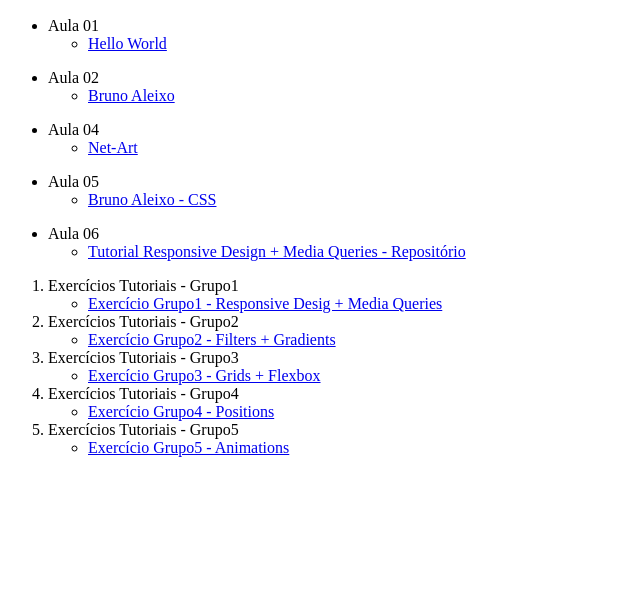
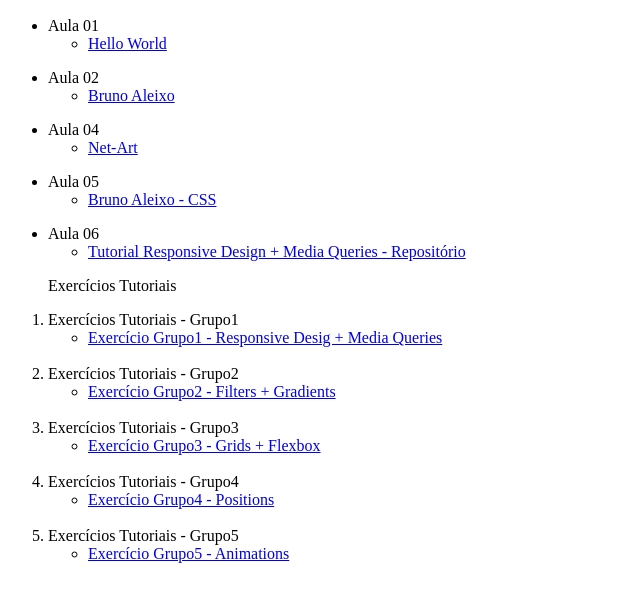
Before and after one commit to LeonorRaimundo/Entregas, a plain HTML site: page index.html in a window 1280 px wide. Shown: the part 96-698 px from the top of the page, without its empty margins (0-640 px from the left). Drawn offline with Linux system fonts and the light colour scheme.

Commit message:
Update index.html

```diff
--- a/index.html
+++ b/index.html
@@ -48,31 +48,38 @@
 </ul>
 
 
+<ul>Exercícios Tutoriais </ul>
 <ol>
 <li>Exercícios Tutoriais - Grupo1</li>
         <ul>
 	<li><a href="https://leonorraimundo.github.io/ExercicioTutorial-Grupo1/">Exercício Grupo1 - Responsive Desig + Media Queries</a></li>
 	</ul>
+	<br>
 
 <li>Exercícios Tutoriais - Grupo2</li>
 <ul>
 	<li><a href="https://leonorraimundo.github.io/ExercicioTutorial-Grupo2/">Exercício Grupo2 - Filters + Gradients</a></li>
 </ul>
+	<br>
 
 <li>Exercícios Tutoriais - Grupo3</li>
 <ul>
 	<li><a href="https://leonorraimundo.github.io/ExercicioTutorial-Grupo3/">Exercício Grupo3 - Grids + Flexbox</a></li>
 </ul>
+	<br>
 
 <li>Exercícios Tutoriais - Grupo4</li>
 <ul>
 	<li><a href="https://leonorraimundo.github.io/ExercicioTutorial-Grupo4/">Exercício Grupo4 - Positions</a></li>
 </ul>
+	<br>
 
 <li>Exercícios Tutoriais - Grupo5</li>
 <ul>
 	<li><a href="https://leonorraimundo.github.io/ExercicioTutorial-Grupo5/">Exercício Grupo5 - Animations</a></li>
 </ul>
+	<br>
+
 </ol>
 
 
```
